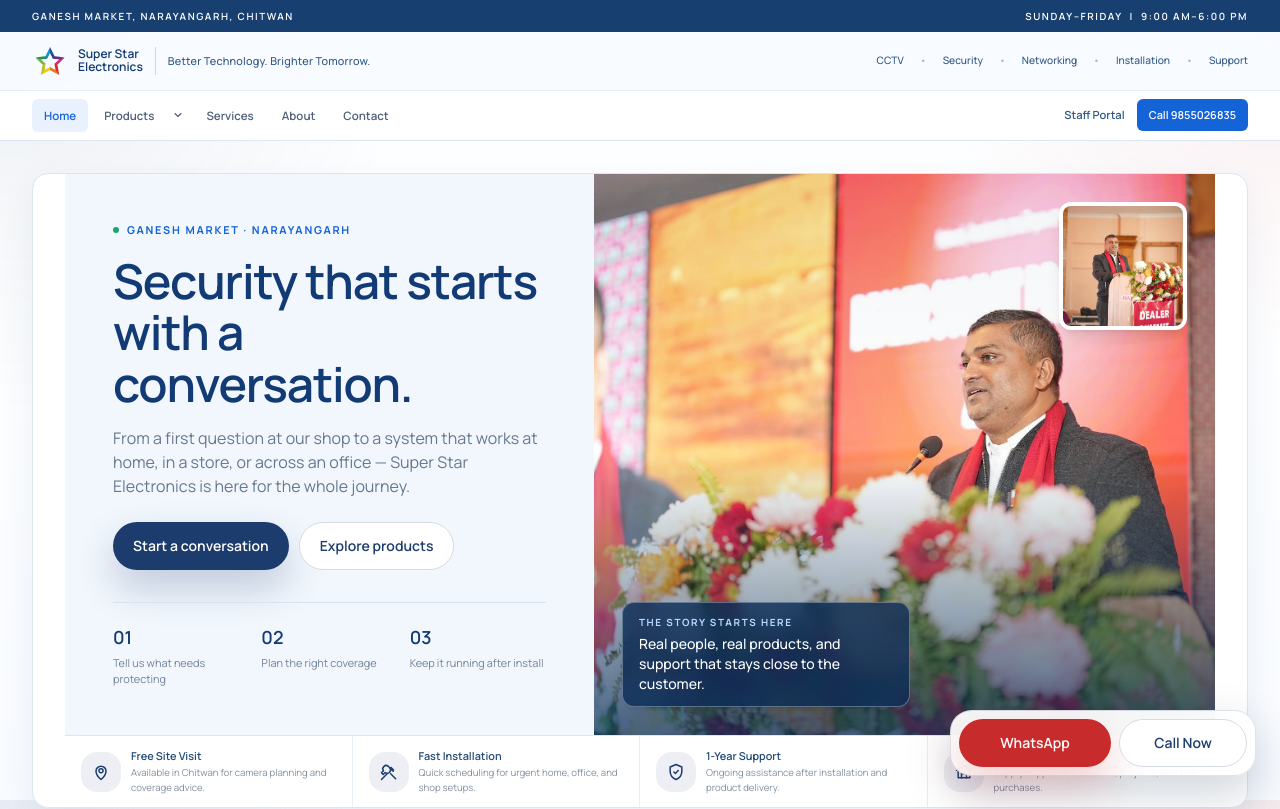
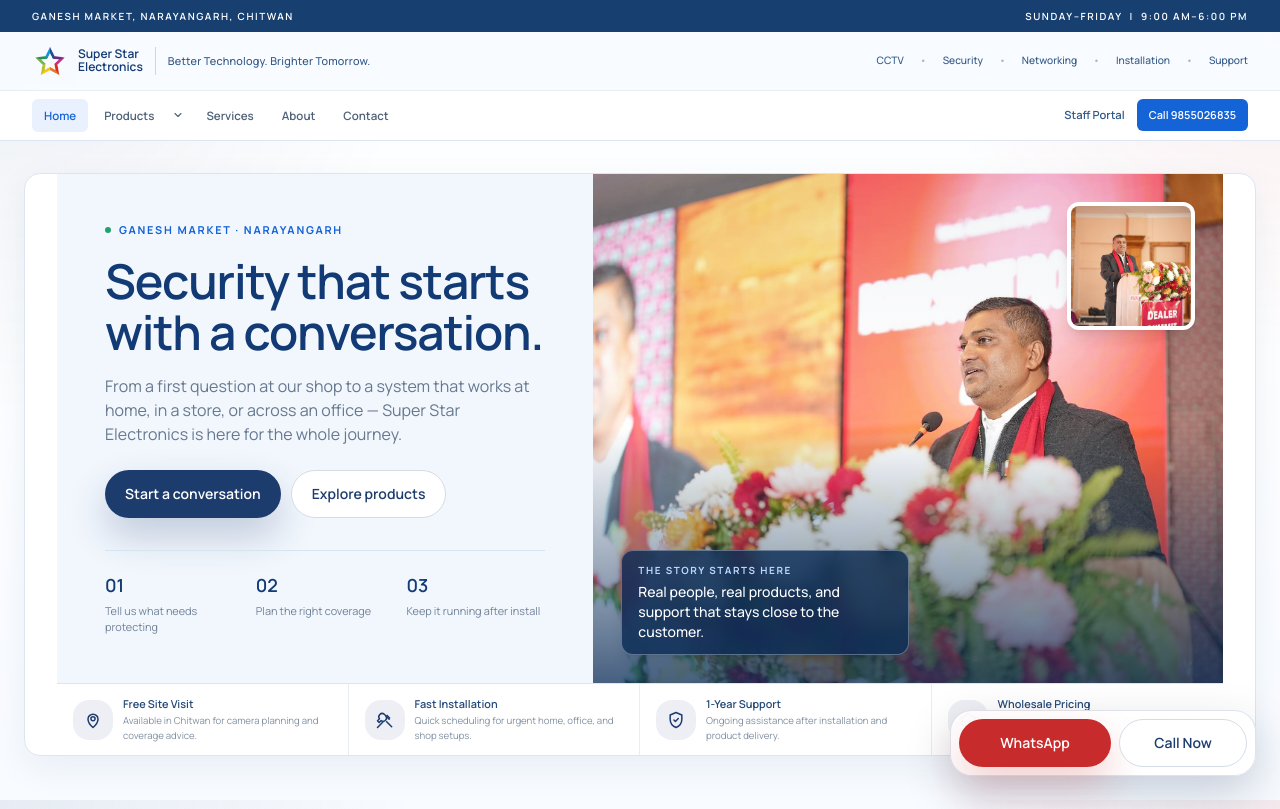
Before and after one commit to aadishah-projects/Superstar-Electronics, a Next.js app: page / in a window 1280 px wide. Shown: the top 809 px of the page. Built offline with nearby package versions, Linux system fonts and the light colour scheme.

Commit message:
style: widen public layout for compact desktop density

```diff
--- a/src/app/page.tsx
+++ b/src/app/page.tsx
@@ -53,8 +53,8 @@ export default function HomePage() {
       <JsonLd data={getOrganizationSchema()} />
       <JsonLd data={getWebSiteSchema()} />
 
-      <section className="px-4 pb-6 pt-5 sm:px-6 sm:pt-8 lg:px-8">
-        <Container className="overflow-hidden rounded-2xl border border-[#dce6f2] bg-white shadow-[0_12px_35px_rgba(25,65,115,0.07)]">
+      <section className="px-4 pb-6 pt-5 sm:px-6 sm:pt-8 lg:px-6">
+        <Container className="px-0 overflow-hidden rounded-2xl border border-[#dce6f2] bg-white shadow-[0_12px_35px_rgba(25,65,115,0.07)]">
           <div className="grid lg:grid-cols-[0.92fr_1.08fr]">
             <div className="flex flex-col justify-center bg-[#f2f7fd] p-6 sm:p-10 lg:p-12">
               <div className="flex items-center gap-2 text-[0.68rem] font-bold uppercase tracking-[0.16em] text-[#1463d7]"><span className="h-1.5 w-1.5 rounded-full bg-[#1fa36b]" />Ganesh Market · Narayangarh</div>
--- a/src/components/container.tsx
+++ b/src/components/container.tsx
@@ -6,7 +6,7 @@ export function Container({
   className,
 }: PropsWithChildren<{ className?: string }>) {
   return (
-    <div className={cn("mx-auto w-full max-w-7xl px-4 sm:px-6 lg:px-8", className)}>
+    <div className={cn("mx-auto w-full max-w-[100rem] px-4 sm:px-6 lg:px-8", className)}>
       {children}
     </div>
   );
```
